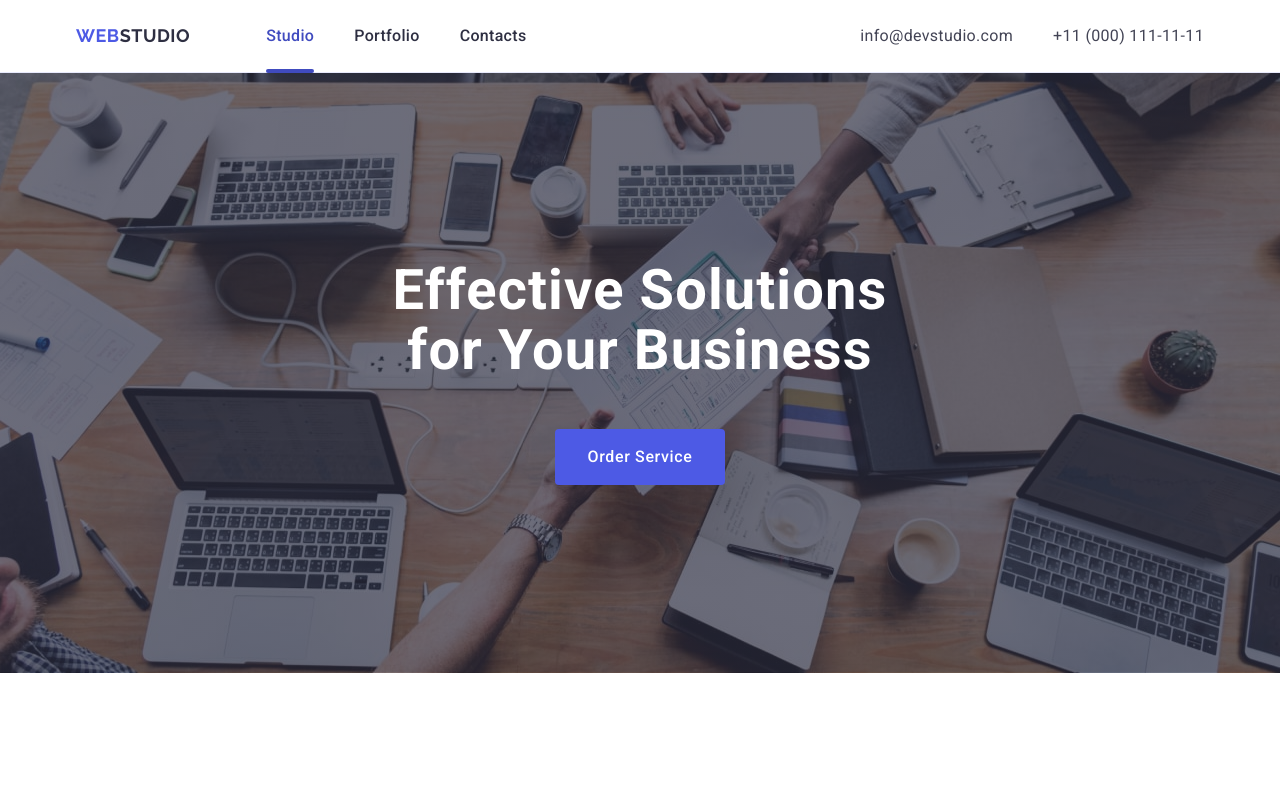
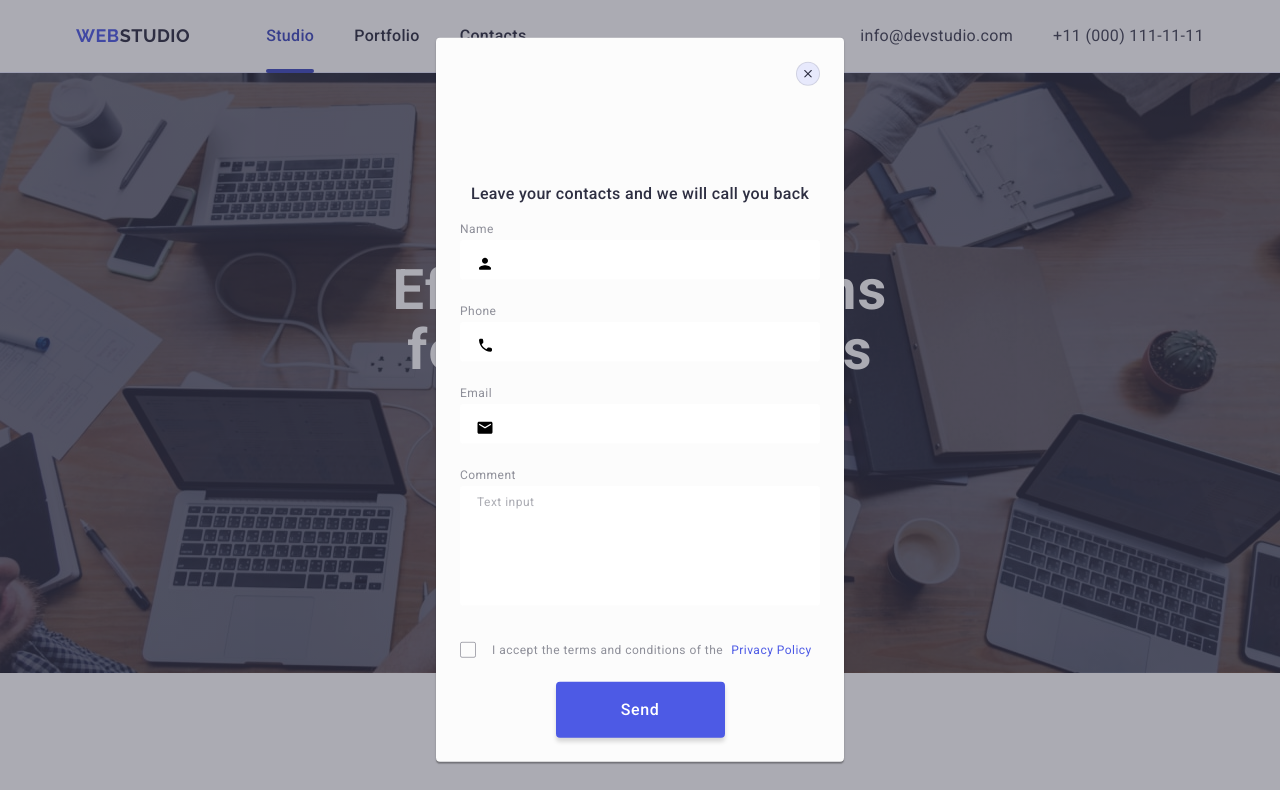
Before and after one commit to MaksymSelezen/goit-markup-hw-05, a plain HTML site: page index.html in a window 1280 px wide. Shown: the top 790 px of the page. Drawn offline with nearby package versions, Linux system fonts and the light colour scheme.

Commit message:
hw5 add changes

```diff
--- a/css/styles.css
+++ b/css/styles.css
@@ -547,6 +547,7 @@ a {
 }
 
 .footer-form-btn {
+  font-family: "Roboto", sans-serif;
   display: flex;
   align-items: center;
   justify-content: center;
@@ -554,16 +555,17 @@ a {
   gap: 16px;
   border-radius: 4px;
   padding: 8px 24px;
-  width: 165px;
+  min-width: 165px;
   height: 40px;
-  background: #4d5ae5;
+  background-color: #4d5ae5;
   font-weight: 500;
   font-size: 16px;
   line-height: 1.5;
   letter-spacing: 0.04em;
   text-align: center;
-  color: #fff;
+  color: #ffffff;
   border: none;
+  cursor: pointer;
   transition: background-color 250ms cubic-bezier(0.4, 0, 0.2, 1);
 }
 
@@ -574,6 +576,7 @@ a {
 
 .icon-send {
   fill: #fff;
+  margin-left: 16px;
 }
 
 /* BACKDROP */
@@ -588,8 +591,8 @@ a {
   opacity: 0;
   visibility: hidden;
   pointer-events: none;
-  transition: opacity cubic-bezier(0.4, 0, 0.2, 1),
-    visibility cubic-bezier(0.4, 0, 0.2, 1);
+  transition: opacity 250ms cubic-bezier(0.4, 0, 0.2, 1),
+    visibility 250ms cubic-bezier(0.4, 0, 0.2, 1);
 }
 
 .backdrop.is-open {
@@ -609,7 +612,8 @@ a {
     0 2px 1px 0 rgba(0, 0, 0, 0.2);
   background-color: #fcfcfc;
   transform: translate(-50%, -50%);
-  padding: 24px;
+  padding: 72px 24px 24px 24px;
+  transition: transform 250ms cubic-bezier(0.4, 0, 0.2, 1);
 }
 
 .backdrop:not(.is-open) .modal {
@@ -620,16 +624,35 @@ a {
   position: absolute;
   top: 24px;
   right: 24px;
-  border-radius: 100%;
-  fill: #e7e9fc;
-  stroke-width: 1px;
-  stroke: rgba(0, 0, 0, 0.1);
+  border-radius: 50%;
   display: flex;
-  padding: 8px;
+  width: 24px;
+  height: 24px;
+  display: flex;
+  align-items: center;
+  justify-content: center;
+  background-color: #e7e9fc;
+  border: 1px solid rgba(0, 0, 0, 0.1);
+  padding: 0;
+  cursor: pointer;
+  transition: background-color 250ms cubic-bezier(0.4, 0, 0.2, 1),
+    border 250ms cubic-bezier(0.4, 0, 0.2, 1);
+}
+
+.modal-close-btn:hover,
+.modal-close-btn:focus {
+  background-color: #404bbf;
+  border: none;
 }
 
 .modal-close-icon {
   fill: #2e2f42;
+  transition: fill 250ms cubic-bezier(0.4, 0, 0.2, 1);
+}
+
+.modal-close-btn:hover .modal-close-icon,
+.modal-close-btn:focus .modal-close-icon {
+  fill: #ffffff;
 }
 
 .modal-text {
@@ -651,22 +674,28 @@ a {
   height: 40px;
   padding-left: 38px;
   margin-bottom: 8px;
+  border-color: transparent;
+  outline: transparent;
+  transition: border-color 250ms cubic-bezier(0.4, 0, 0.2, 1);
 }
 
-.modal-input:focus {
-  border: 1px solid #4d5ae5;
-}
-
-.modal-input + .modal-icon:focus {
+.modal-input:focus .modal-icon {
   fill: #4d5ae5;
 }
 
 .modal-label {
   font-weight: 400;
   font-size: 12px;
+  line-height: 1.17;
   line-height: 1.16667;
   letter-spacing: 0.04em;
   color: #8e8f99;
+  display: flex;
+  margin-bottom: 4px;
+}
+
+.modal-field {
+  margin-bottom: 16px;
 }
 
 .modal-field-wrap {
@@ -676,7 +705,9 @@ a {
 .modal-icon {
   position: absolute;
   left: 16px;
-  top: 8px;
+  top: 50%;
+  transform: translateY(-50%);
+  transition: fill 250ms cubic-bezier(0.4, 0, 0.2, 1);
 }
 
 .modal-comment {
@@ -688,24 +719,47 @@ a {
   padding: 8px 16px;
   font-weight: 400;
   font-size: 12px;
-  line-height: 1.16667;
   letter-spacing: 0.04em;
   margin-bottom: 16px;
+  line-height: 1.17;
+  color: rgba(46, 47, 66, 0.4);
+  border-color: transparent;
+  outline: transparent;
+  transition: border-color 250ms cubic-bezier(0.4, 0, 0.2, 1);
+}
+
+.modal-comment:focus {
+  border-color: #4d5ae5;
 }
 
 .modal-comment::placeholder {
   color: rgba(46, 47, 66, 0.4);
 }
 
+.modal-checkbox {
+  margin-bottom: 24px;
+}
+
 .modal-check-text {
   font-size: 12px;
-  line-height: 1.16667;
+  line-height: 1.17;
   letter-spacing: 0.04em;
   color: #8e8f99;
   display: flex;
   align-items: center;
   gap: 8px;
   margin-bottom: 24px;
+}
+
+.span-checkbox {
+  transition: background-color 250ms cubic-bezier(0.4, 0, 0.2, 1),
+    border 250ms cubic-bezier(0.4, 0, 0.2, 1),
+    fill 250ms cubic-bezier(0.4, 0, 0.2, 1);
+  display: inline-flex;
+}
+
+.checkbox-link {
+  color: #4d5ae5;
 }
 
 .modal-check-text span {
--- a/index.html
+++ b/index.html
@@ -476,7 +476,7 @@
         <div class="footer-subscribe">
           <p class="footer-form-text">Subscribe</p>
           <form class="footer-form">
-            <label for="subscribe"></label>
+            <label for="subscribe" class="footer-label"></label>
             <input
               type="email"
               class="footer-input"
@@ -486,7 +486,7 @@
             />
             <button type="submit" class="footer-form-btn">
               Subscribe
-              <svg width="24" height="20" class="icon-send">
+              <svg width="24" height="24" class="icon-send">
                 <use href="./images/icons.svg#icon-send"></use>
               </svg>
             </button>
@@ -497,7 +497,7 @@
 
     <!-- BACKDROP -->
 
-    <div class="backdrop">
+    <div class="backdrop is-open">
       <div class="modal">
         <button type="button" class="modal-close-btn">
           <svg class="modal-close-icon" width="8" height="8">
@@ -513,7 +513,7 @@
                 type="text"
                 name="user-name"
                 class="modal-input"
-                id="username"
+                id="user-name"
               />
               <svg class="modal-icon" width="18" height="24">
                 <use href="./images/icons.svg#icon-person"></use>
@@ -549,27 +549,28 @@
             </div>
           </div>
           <div class="modal-field">
-            <label for="" class="modal-label">Comment</label>
+            <label for="user-comment" class="modal-label">Comment</label>
             <textarea
-              name="comment"
-              id="comment"
+              name="user-comment"
+              id="user-comment"
               class="modal-comment"
               placeholder="Text input"
             ></textarea>
           </div>
-          <div class="modal-field">
+          <div class="modal-checkbox">
             <input
               type="checkbox"
-              name="terms"
-              id="terms"
+              name="user-privacy"
+              id="user-privacy"
               class="modal-check visually-hidden"
+              value="true"
             />
-            <label for="terms" class="modal-check-text"
-              ><span>
+            <label for="user-privacy" class="modal-check-text">
+              <span class="span-checkbox">
                 <svg width="10" height="8">
                   <use href="./images/icons.svg#icon-check"></use></svg></span
               >I accept the terms and conditions of the
-              <a href="">Privacy Policy</a></label
+              <a href="" class="checkbox-link">Privacy Policy</a></label
             >
           </div>
           <button type="submit" class="modal-submit-btn">Send</button>
```
